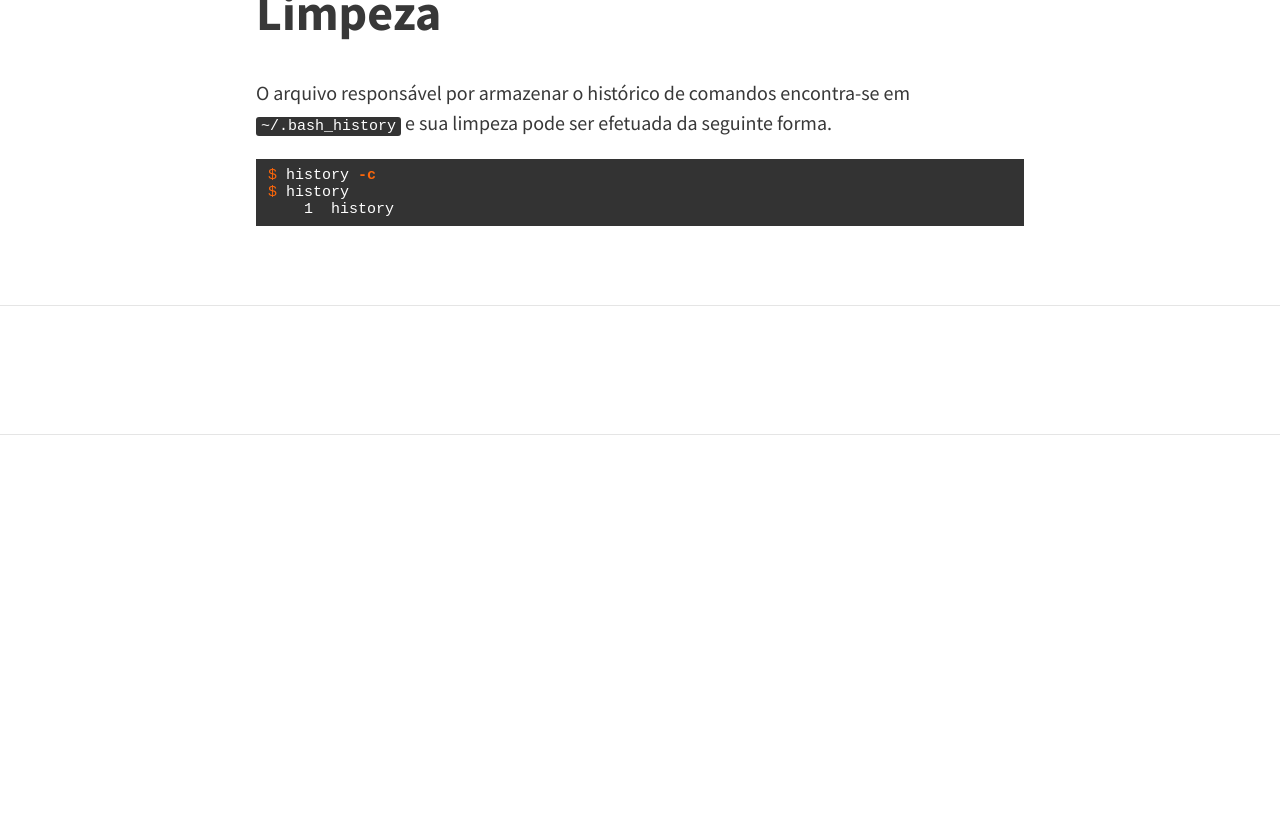
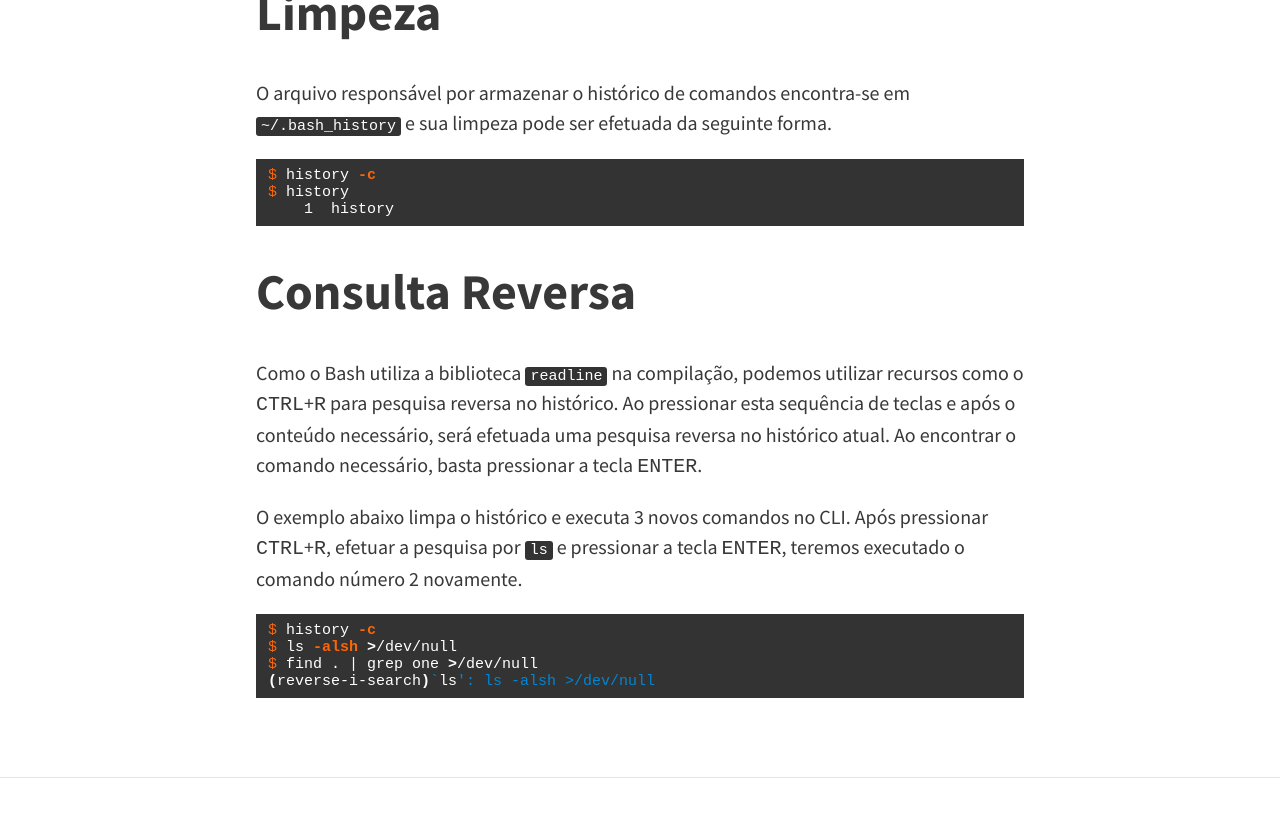
Before and after one commit to wandersonwhcr/wandersonwhcr.github.io, a Jekyll site: the page built from _posts/2017-01-28-expansao-de-historico-no-bash.md, in a window 1280 px wide and 900 px high, scrolled down 2235 px. Shown: the top 817 px of the window. Built offline with Jekyll 4.4.1, drawn with Linux system fonts in a browser that asks for light colours; nearby versions of some CDN libraries; comment, search, counter and statistics services are not loaded; before the commit the page ends 2670 px from its top, so only the background shows below that.

Commit message:
Adiciona informações sobre pesquisa reversa

````diff
--- a/_posts/2017-01-28-expansao-de-historico-no-bash.md
+++ b/_posts/2017-01-28-expansao-de-historico-no-bash.md
@@ -78,3 +78,16 @@ $ history -c
 $ history
     1  history
 ```
+
+# Consulta Reversa
+
+Como o Bash utiliza a biblioteca `readline` na compilação, podemos utilizar recursos como o <kbd>CTRL</kbd>+<kbd>R</kbd> para pesquisa reversa no histórico. Ao pressionar esta sequência de teclas e após o conteúdo necessário, será efetuada uma pesquisa reversa no histórico atual. Ao encontrar o comando necessário, basta pressionar a tecla <kbd>ENTER</kbd>.
+
+O exemplo abaixo limpa o histórico e executa 3 novos comandos no CLI. Após pressionar <kbd>CTRL</kbd>+<kbd>R</kbd>, efetuar a pesquisa por `ls` e pressionar a tecla <kbd>ENTER</kbd>, teremos executado o comando número 2 novamente.
+
+```bash
+$ history -c
+$ ls -alsh >/dev/null
+$ find . | grep one >/dev/null
+(reverse-i-search)`ls': ls -alsh >/dev/null
+```
````
